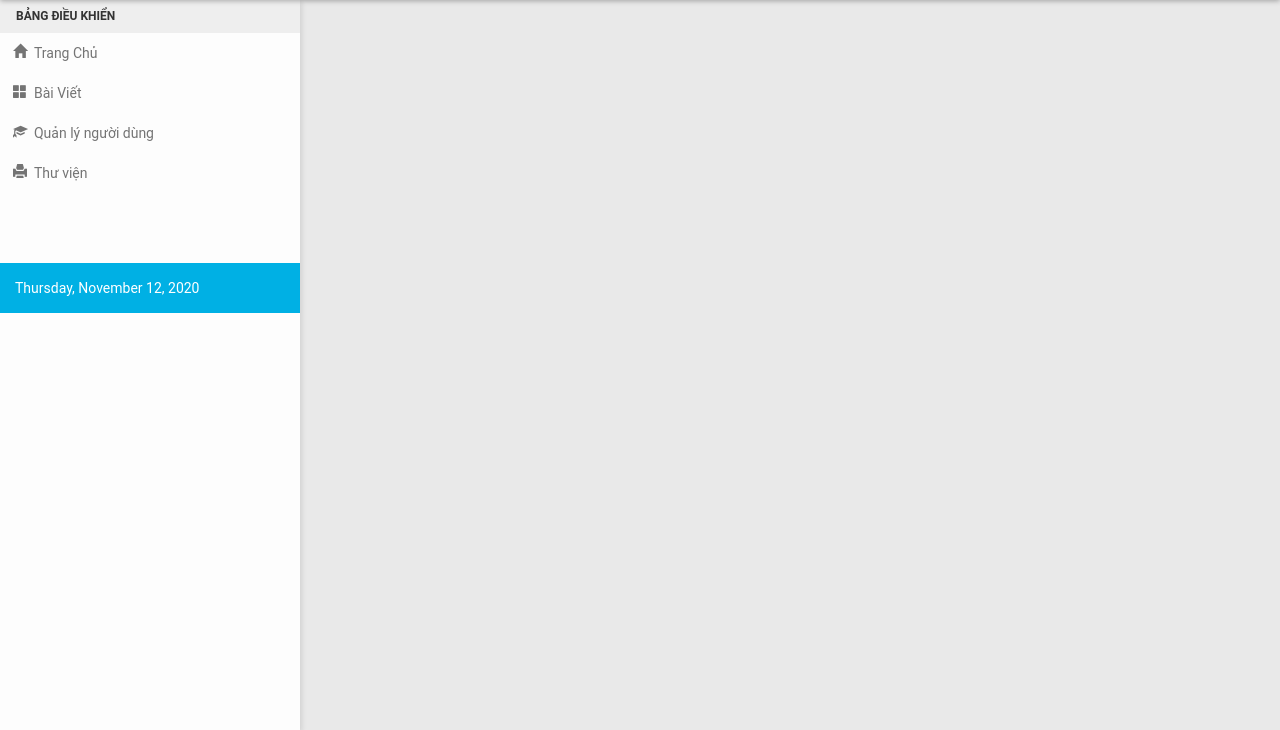
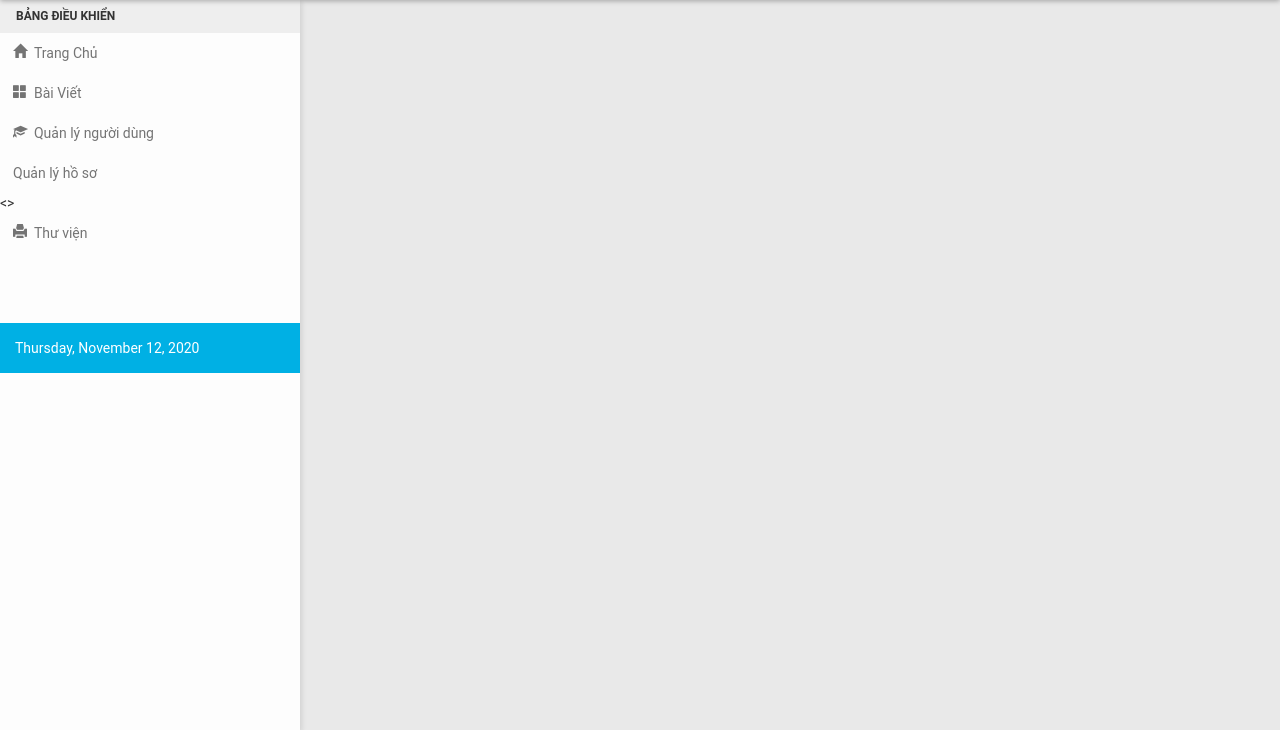
Before and after one commit to daond72/CSE485_175A071140_NguyenDinhDao, a PHP site: page /admin/home.php in a window 1280 px wide. Shown: the part 70-800 px from the top of the page. Run offline with PHP 8.4, Linux system fonts and the light colour scheme.

Commit message:
Update header.php
Chỉnh thêm header

```diff
--- a/admin/header.php
+++ b/admin/header.php
@@ -147,6 +147,9 @@
 
                     </li>
                     <li>
+                    <a href="select-hoso-process.php">Quản lý hồ sơ</a>
+                    </li>
+                    <>
                         <a href="javascript:void(0);" class="menu-toggle">
 
                             <i class="glyphicon glyphicon-print"></i>&nbsp;&nbsp;Thư viện
@@ -163,7 +166,7 @@
                                 </a>
                             </li>
                         </ul>
-                    </li>
+                    </>
                 </ul><br><br><br>
                 <div class="dtime">
                     <div class="alert alert-info">
```
